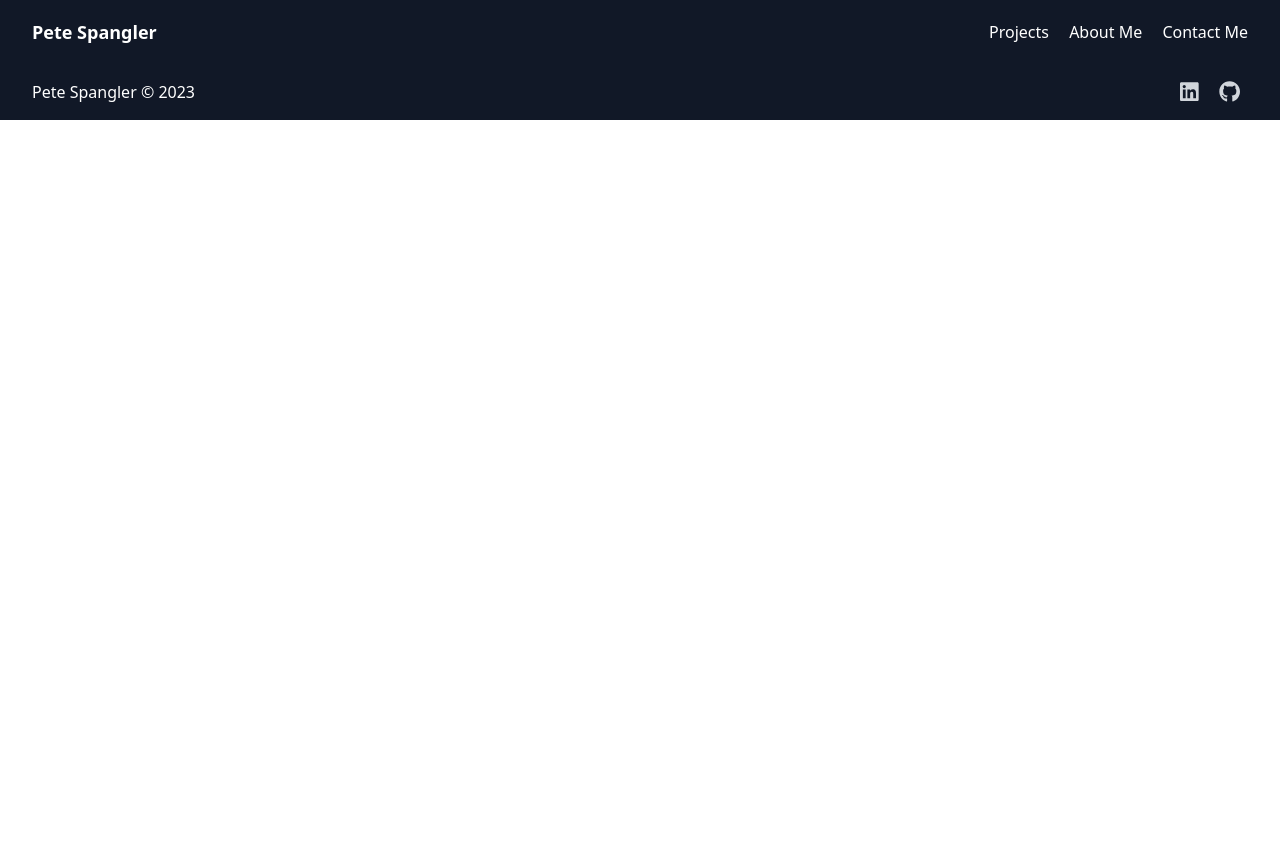
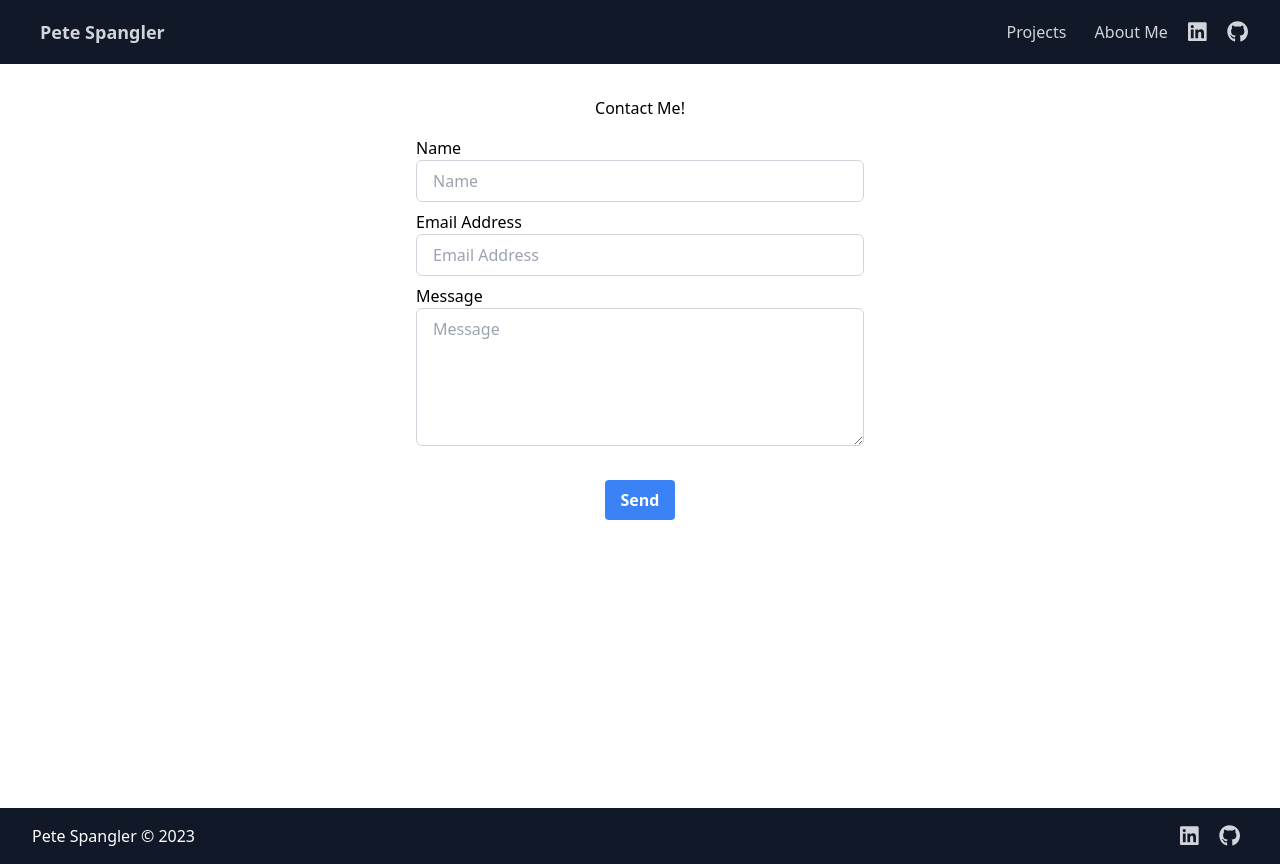
Before and after one commit to PeteSpangler/Portfolio, a website: page index.html in a window 1280 px wide. Before the commit the page ends 800 px from the top, so only its background shows below. Drawn offline with Linux system fonts and the light colour scheme; a web font is replaced by a local one.

Commit message:
squashed contact page, added form to index

```diff
--- a/index.html
+++ b/index.html
@@ -22,23 +22,99 @@
 		/>
 	</head>
 	<body>
-		<nav class="bg-gray-900 text-white">
+		<nav class="bg-gray-900 text-gray-300">
 			<div class="max-w-7xl mx-auto px-4 sm:px-6 lg:px-8">
 				<div class="flex items-center justify-between h-16">
 					<div>
-						<a href="/" class="font-semibold text-lg">Pete Spangler</a>
+						<a href="/" class="font-semibold text-lg hover:text-gray-400 mx-2">Pete Spangler</a>
 					</div>
 					<div class="space-x-4">
-						<a href="projects.html">Projects</a>
-						<a href="about.html">About Me</a>
-						<a href="contact.html">Contact Me</a>
+						<a href="projects.html" class="text-gray-300 hover:text-gray-400 mx-2">Projects</a>
+						<a href="about.html" class="text-gray-300 hover:text-gray-400 mx-2">About Me</a>
+						<a
+							href="https://www.linkedin.com/in/petertspangler/"
+							class="text-gray-300 hover:text-gray-400 mx-2"
+						>
+							<i class="fab fa-linkedin fa-lg"></i>
+						</a>
+						<a
+							href="https://github.com/petespangler"
+							class="text-gray-300 hover:text-gray-400 mx-2"
+						>
+							<i class="fab fa-github fa-lg"></i>
+						</a>
 					</div>
 				</div>
 			</div>
 		</nav>
+		<div class="flex flex-col min-h-screen">
+			<main class="flex-grow">
+				<!-- Your page content goes here -->
 
-		<footer class="bg-gray-900 text-white py-4">
-			<div class="max-w-7xl mx-auto px-4 sm:px-6 lg:px-8 flex items-center justify-between">
+				<h1 class="text-uppercase text-center text-secondary mt-8 mb-2">Contact Me!</h1>
+				<form
+					class="max-w-md mx-auto mt-4"
+					id="contactForm"
+					name="sentMessage"
+					novalidate="novalidate"
+					data-bss-recipient="3e0a7d02723fa32402827864cac70a93"
+				>
+					<div class="control-group">
+						<div class="form-group floating-label-form-group controls mb-0 pb-2">
+							<label for="name">Name</label>
+							<input
+								class="form-input border border-gray-300 rounded-md px-4 py-2 w-full"
+								type="text"
+								id="name"
+								required
+								placeholder="Name"
+							/>
+							<small class="form-text text-danger help-block"></small>
+						</div>
+					</div>
+					<div class="control-group">
+						<div class="form-group floating-label-form-group controls mb-0 pb-2">
+							<label for="email">Email Address</label>
+							<input
+								class="form-input border border-gray-300 rounded-md px-4 py-2 w-full"
+								type="email"
+								id="email"
+								required
+								placeholder="Email Address"
+							/>
+							<small class="form-text text-danger help-block"></small>
+						</div>
+					</div>
+					<div class="control-group">
+						<div class="form-group floating-label-form-group controls mb-5 pb-2">
+							<label for="message">Message</label>
+							<textarea
+								class="form-textarea border border-gray-300 rounded-md px-4 py-2 w-full"
+								id="message"
+								required
+								placeholder="Message"
+								rows="5"
+							></textarea>
+							<small class="form-text text-danger help-block"></small>
+						</div>
+					</div>
+					<div id="success"></div>
+					<div class="form-group text-center mb-4">
+						<button
+							class="bg-blue-500 hover:bg-blue-700 text-white font-bold py-2 px-4 rounded btn btn-primary active btn-block btn-xl"
+							id="sendMessageButton"
+							type="submit"
+						>
+							Send
+						</button>
+					</div>
+				</form>
+			</main>
+
+			<footer class="bg-gray-900 text-white py-4 flex-shrink-0">
+				<div
+					class="max-w-7xl mx-auto px-4 sm:px-6 lg:px-8 flex items-center justify-between h-full"
+				>
 					<div>
 						<p>Pete Spangler &copy; 2023</p>
 					</div>
@@ -49,12 +125,18 @@
 						>
 							<i class="fab fa-linkedin fa-lg"></i>
 						</a>
-					<a href="https://github.com/petespangler" class="text-gray-300 hover:text-gray-400 mx-2">
+						<a
+							href="https://github.com/petespangler"
+							class="text-gray-300 hover:text-gray-400 mx-2"
+						>
 							<i class="fab fa-github fa-lg"></i>
 						</a>
 					</div>
 				</div>
 			</footer>
+		</div>
+
+		<script src="js/smart-forms.min.js"></script>
 		<script src="https://cdnjs.cloudflare.com/ajax/libs/font-awesome/5.15.3/js/all.min.js"></script>
 	</body>
 </html>
```
Also changed, not shown: about.html (+30 -9 lines), contact.html (deleted, +0 -125 lines), projects.html (+30 -9 lines), output.css. Lines whose indentation alone changed are shown as unchanged.
